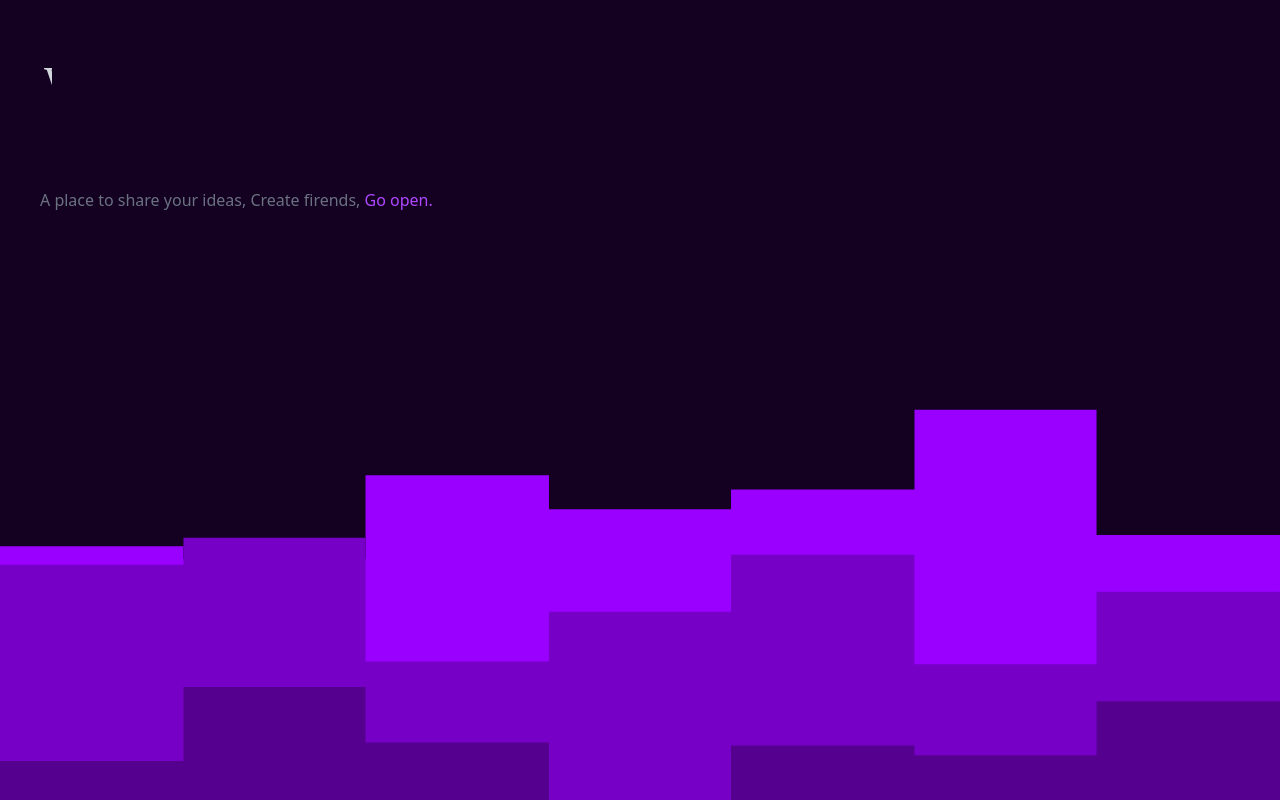
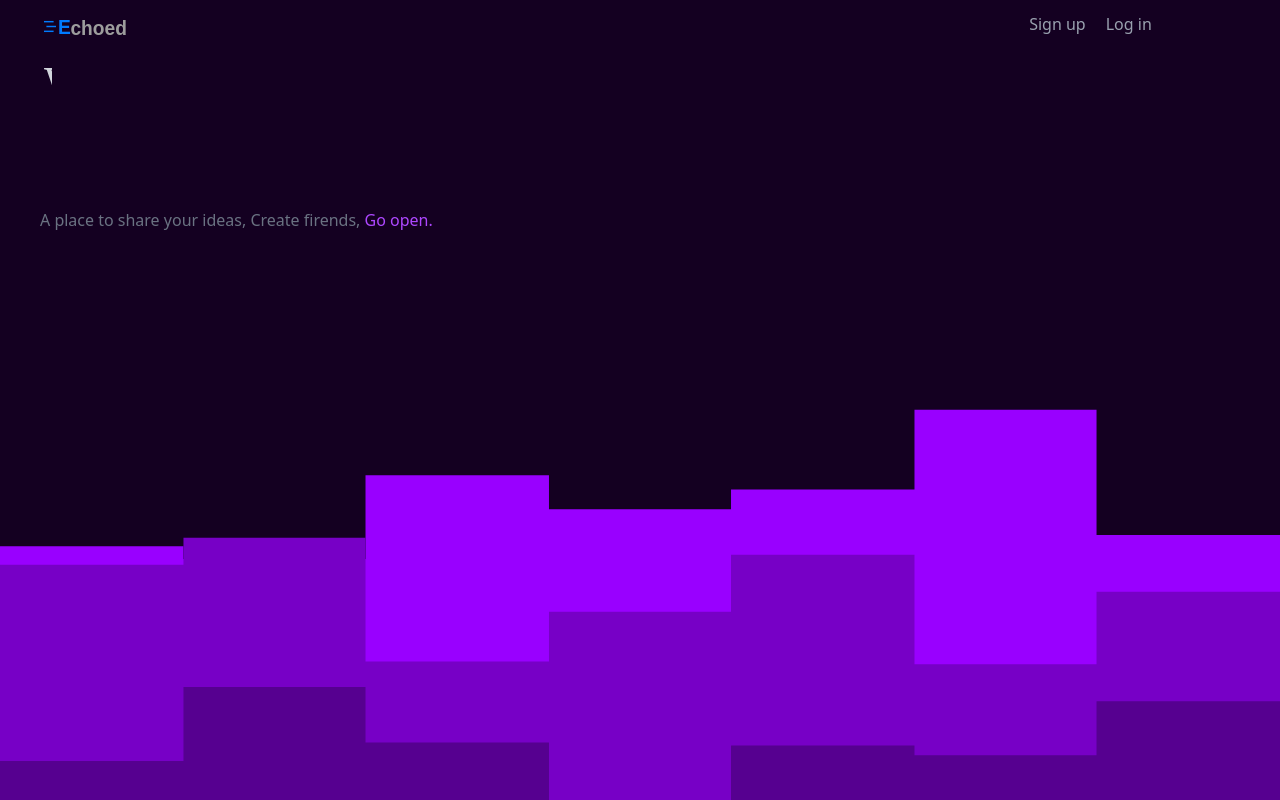
Before and after one commit to EltonRexha/Echoed-Frontend, a React (Vite) app: page / in a window 1280 px wide. Built offline with nearby package versions, Linux system fonts and the light colour scheme.

Commit message:
Add navbar, A component for creating a line animation, use framer motion a better way

```diff
--- a/src/components/SlideAnimation.tsx
+++ b/src/components/SlideAnimation.tsx
@@ -11,7 +11,7 @@ interface props {
 function SlideAnimation({ bgColor, duration, delay }: props): JSX.Element {
   const slideVariants = {
     initial: {
-      transform: 'translateX(-100%)',
+      x: '-100%',
     },
     animation: {
       transform: 'translateX(100%)',
--- a/src/components/TypeAnimationWrapper.tsx
+++ b/src/components/TypeAnimationWrapper.tsx
@@ -16,7 +16,7 @@ function TypeAnimationWrapper({
 }: props): JSX.Element {
   const moveLeftToRight = {
     animation: {
-      transform: 'translateX(1000px)',
+      x: '1000px',
       transition: {
         duration: duration,
         ease: 'linear',
@@ -30,10 +30,10 @@ function TypeAnimationWrapper({
       opacity: 0,
     },
     animation: {
-      transform: 'translateX(1000px)',
+      x: '1000px',
       opacity: 1,
       transition: {
-        transform: {
+        x: {
           duration: duration,
           ease: 'linear',
           repeat: Infinity,
@@ -46,7 +46,6 @@ function TypeAnimationWrapper({
       },
     },
   };
-
   return (
     <div className="block">
       <div className="relative p-1 overflow-hidden inline-block z-10">
--- /dev/null
+++ b/src/components/ui/GettingStartedNav.tsx
@@ -0,0 +1,30 @@
+import logo from '@/assets/images/icons/longLogo.svg';
+import { Link } from 'react-router-dom';
+import Line from './LineAnimation';
+
+export default function GettingStartedNav(): JSX.Element {
+  return (
+    <nav className="h-10 bg-[color:#140021] pt-3 pl-5 grid grid-cols-[5fr_1fr_1fr] gap-5">
+      <div className="w-30">
+        <Link to="/">
+          <img src={logo} alt="Logo" />
+        </Link>
+      </div>
+
+      <Link to="/sign-up" className="justify-self-end relative">
+        <Line color="#560090" height={2}>
+          <button className="text-gray-400 cursor-pointer pb-1 border-purple-400">
+            Sign up
+          </button>
+        </Line>
+      </Link>
+      <Link to="/log-in" className="justify-self-start relative">
+        <Line color="#560090" height={2}>
+          <button className="text-gray-400 cursor-pointer  pb-1 border-purple-400">
+            Log in
+          </button>
+        </Line>
+      </Link>
+    </nav>
+  );
+}
--- /dev/null
+++ b/src/components/ui/LineAnimation.tsx
@@ -0,0 +1,50 @@
+import { ReactNode } from 'react';
+import { motion, useAnimationControls } from 'framer-motion';
+
+interface props {
+  children: ReactNode;
+  /**Color that of the line */
+  color: string;
+  /**Height of the line in pixels */
+  height: number;
+}
+
+const lineVariant = {
+  initial: {
+    width: '0%',
+  },
+  animate: {
+    width: '100%',
+  },
+};
+
+function Line({ children, color, height }: props): JSX.Element {
+  const animateControler = useAnimationControls();
+
+  return (
+    <div className="relative">
+      <div
+        onMouseEnter={() => {
+          animateControler.start('animate');
+        }}
+        onMouseLeave={() => {
+          animateControler.start('initial');
+        }}
+      >
+        {children}
+      </div>
+      <motion.div
+        variants={lineVariant}
+        animate={animateControler}
+        initial="initial"
+        className="relative bottom-0"
+        style={{
+          backgroundColor: color,
+          height: `${height}px`,
+        }}
+      ></motion.div>
+    </div>
+  );
+}
+
+export default Line;
--- a/src/components/ui/Nav.tsx
+++ /dev/null
@@ -1,3 +0,0 @@
-export default function Nav(): JSX.Element {
-  return <nav className="h-10 bg-[color:#140021]"></nav>;
-}
--- a/src/pages/GettingStartedPage.tsx
+++ b/src/pages/GettingStartedPage.tsx
@@ -1,14 +1,14 @@
-import SlideAnimation from '@/components/slideAnimation';
+import SlideAnimation from '@/components/SlideAnimation';
 import TypeAnimationWrapper from '@/components/TypeAnimationWrapper';
 import CycleHeader from '@/components/ui/CycleHeader';
-import Nav from '@/components/ui/Nav';
+import GettingStartedNav from '@/components/ui/GettingStartedNav';
 
 function GettingStartedPage(): JSX.Element {
   return (
     <div className="overflow-x-hidden">
-      <Nav />
-      <SlideAnimation duration={0.5} delay={0} bgColor="#560090" />
-      <SlideAnimation duration={0.5} delay={0.1} bgColor="#7700c6" />
+      <GettingStartedNav />
+      <SlideAnimation duration={0.5} delay={0} bgColor="#7700c6" />
+      <SlideAnimation duration={0.5} delay={0.1} bgColor="#560090" />
 
       <div className="h-[95vh] bg-mountain">
         <div className="ml-10 pt-4 h-32">
@@ -23,7 +23,7 @@ function GettingStartedPage(): JSX.Element {
           </TypeAnimationWrapper>
         </div>
         <div>
-          <p className="text-md ml-10 mt-5 text-gray-500 font-sans">
+          <p className="text-md ml-10 mt-10 text-gray-500 font-sans">
             A place to share your ideas, Create firends,{' '}
             <span className="text-purple-500">Go open.</span>
           </p>
```
Also changed, not shown: src/assets/images/icons/longLogo.svg, 1 other file (tests, documents, lock files or other folders).
